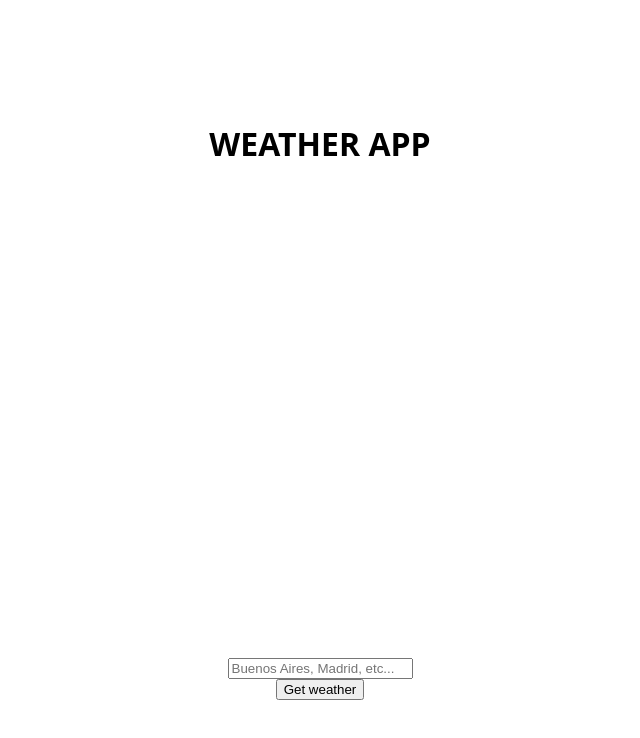
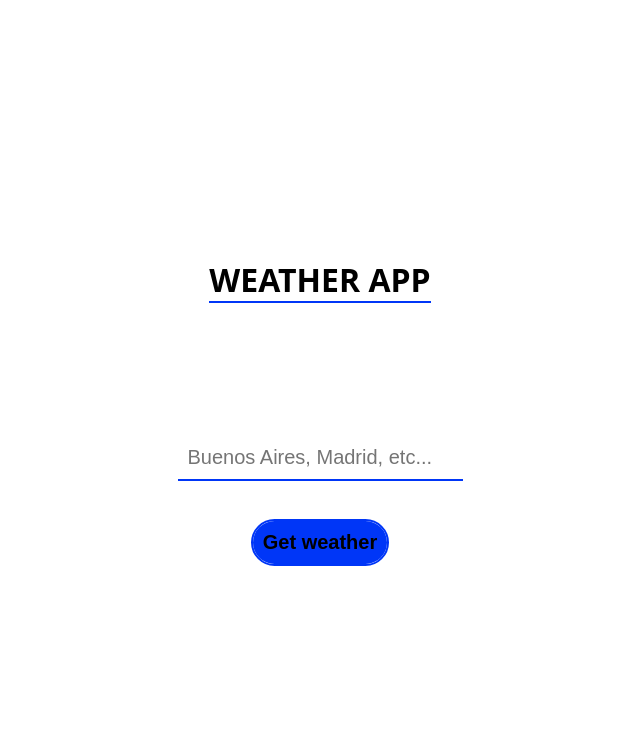
Before and after one commit to alvarezjuanign/projects, a website built with Vite: page 05-Weather-app/index.html in a window 1280 px wide. Shown: the whole page, without its empty margins (320-960 px from the left). Built offline with nearby package versions, Linux system fonts and the light colour scheme.

Commit message:
styling app

```diff
--- a/05-Weather-app/style.css
+++ b/05-Weather-app/style.css
@@ -7,14 +7,47 @@ body {
   padding: 0;
 }
 
+h1 {
+  border-bottom: 2px solid rgb(0, 54, 247);
+}
+
 .main-container {
   height: 100vh;
   display: flex;
   flex-direction: column;
   align-items: center;
   justify-content: center;
+  gap: 20px;
 }
 
-.weather {
-  min-height: 400px;
+.temperature {
+  font-size: 90px;
+  font-weight: 900;
+  margin: -20px;
 }
+
+.weather{
+  display: flex;
+  align-items: center;
+  gap: 20px;
+}
+
+.inputWeather {
+  font-size: 20px;
+  padding: 10px;
+  outline: none;
+  border: none;
+  border-bottom: 2px solid rgb(0,54,247);
+  background: transparent;
+  margin-bottom: 20px;
+}
+
+.btnWeather {
+  font-size: 20px;
+  padding: 10px;
+  border-radius: 50px;
+  border: none;
+  outline: 2px solid rgb(0,54,247);
+  background: rgb(0, 54, 247);
+  font-weight: 700;
+}
```
